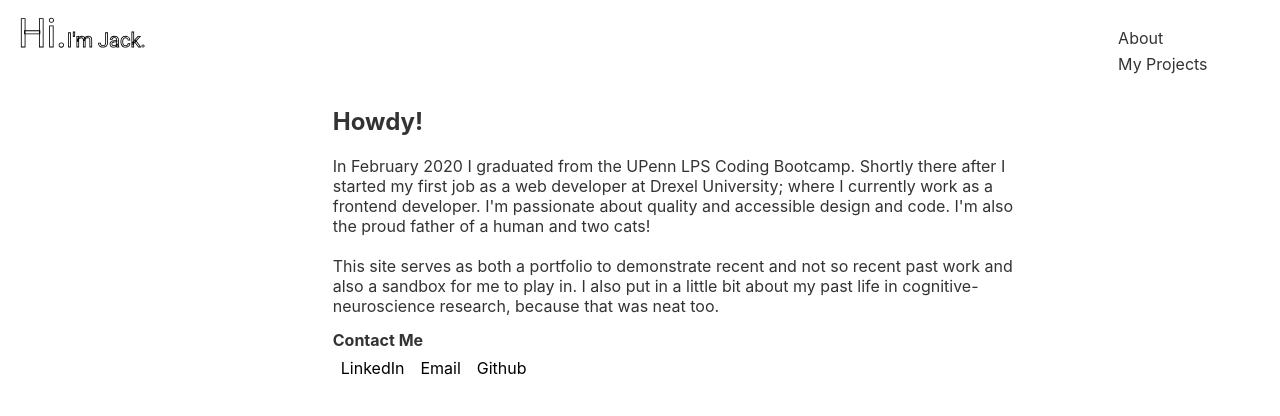
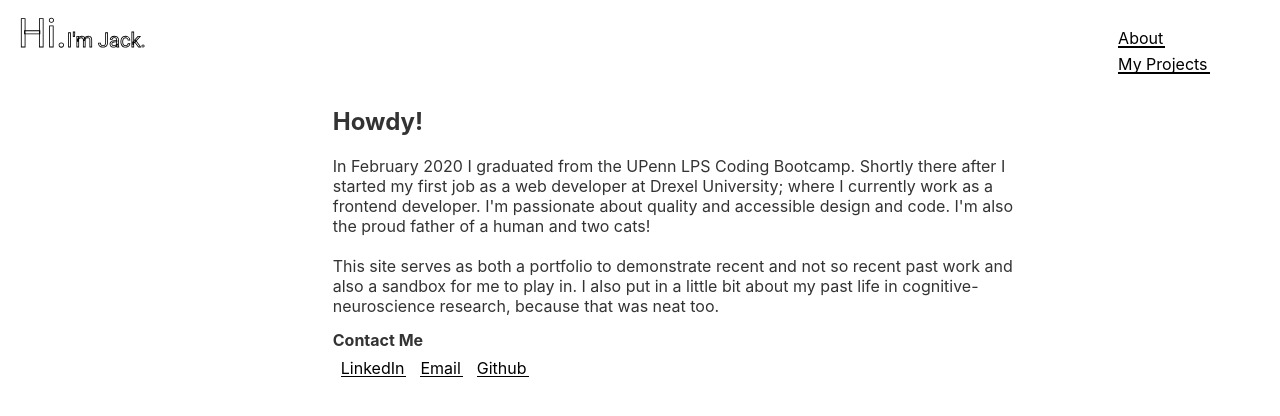
Before and after one commit to JackRyan1989/portfolio, a Svelte app: page / in a window 1280 px wide. Shown: the top 416 px of the page. Built offline with nearby package versions, Linux system fonts and the light colour scheme.

Commit message:
Small accessibility changes need to finish styling of projects.

```diff
--- a/src/App.svelte
+++ b/src/App.svelte
@@ -33,12 +33,12 @@
 
 <div class="wrapper">
   <div class="header">
-    <Header {makeSmall} onClickChangeView={onClickChangeView} />
+    <Header {makeSmall} {onClickChangeView} />
   </div>
   <main class="content" role="main">
     {#if setAbout}
     <section name="text" id="first">
-      <Text onClickChangeView={onClickChangeView}/>
+      <Text {makeSmall} {onClickChangeView}/>
     </section>
     {:else if setProjects}
     <section name="projects" id="second">
--- a/src/components/contact.svelte
+++ b/src/components/contact.svelte
@@ -3,17 +3,21 @@
 
 <section>
   <h3>Contact Me</h3>
-  <div class="contact-links">
-    <a href="https://www.linkedin.com/in/johnanthonyryan/" target="_blank"
-      >LinkedIn</a
+  <div tabindex="0" class="contact-links">
+    <a tabindex="0" href="https://www.linkedin.com/in/johnanthonyryan/" target="_blank"
+      ><span class="underline">LinkedIn</span></a
     >
-    <a href="mailto:jack.jackryan@protonmail.com">Email</a>
-    <a href="https://github.com/JackRyan1989" target="_blank">Github</a>
+    <a tabindex="0" href="mailto:jack.jackryan@protonmail.com"
+      ><span class="underline">Email</span></a
+    >
+    <a tabindex="0" href="https://github.com/JackRyan1989" target="_blank"
+      ><span class="underline">Github</span></a
+    >
   </div>
 </section>
 
 <style>
-* {
+  * {
     margin: 0;
     padding: 0;
     border: 0;
@@ -43,4 +47,35 @@
     color: #000;
     border-radius: 0.5em;
   }
+
+  .underline {
+    display: inline-block;
+    position: relative;
+    text-decoration: none;
+    color: black;
+    z-index: 1;
+    transition-property: color;
+    transition-duration: 0.25s;
+  }
+
+  .underline:hover {
+    color: white;
+  }
+
+  .underline::after {
+    content: "";
+    position: absolute;
+    left: 0;
+    bottom: 0.025em;
+    height: 0.1em;
+    width: 100%;
+    padding: 0px 1px;
+    background: black;
+    z-index: -1;
+    transition: height 0.25s cubic-bezier(0.6, 0, 0.4, 1);
+  }
+
+  .underline:hover::after {
+    height: 1.1em;
+  }
 </style>
--- a/src/components/header.svelte
+++ b/src/components/header.svelte
@@ -14,8 +14,12 @@
 <header class={makeSmall ? "shrinko" : "expando"}>
   <h1 class={makeSmall ? "shrink" : "expand"}>Hi.<span> I'm Jack.</span></h1>
   <div class={makeSmall ? "links" : "no-links"}>
-    <button on:click={() => onClickChangeView("about")}>About</button>
-    <button on:click={() => onClickChangeView("projects")}>My Projects</button>
+    <button tabindex="0" on:click={() => onClickChangeView("about")}
+      ><span class="underline">About</span></button
+    >
+    <button tabindex="0" on:click={() => onClickChangeView("projects")}
+      ><span class="underline">My Projects</span></button
+    >
   </div>
 </header>
 
@@ -90,7 +94,34 @@
     padding: 2%;
   }
 
-  .links button:hover {
+  .underline {
+    display: inline-block;
+    position: relative;
+    text-decoration: none;
+    color: black;
+    z-index: 1;
+    transition-property: color;
+    transition-duration: 0.25s;
+  }
 
+  .underline:hover {
+    color: white;
+  }
+
+  .underline::after {
+    content: "";
+    position: absolute;
+    left: 0;
+    bottom: 0.025em;
+    height: 0.1em;
+    width: 100%;
+    padding: 0px 1px;
+    background: black;
+    z-index: -1;
+    transition: height 0.25s cubic-bezier(0.6, 0, 0.4, 1);
+  }
+
+  .underline:hover::after {
+    height: 1.1em;
   }
 </style>
--- a/src/components/projects.svelte
+++ b/src/components/projects.svelte
@@ -4,10 +4,10 @@
 
 <section>
   <h2>Projects</h2>
-  <article>
+  <article tabindex="0">
     {#each PROJECTS as project}
       <div class="item-grid" id={project.id}>
-        <a class="item" href={project.url} target="_blank">
+        <a tabindex="0" class="item" href={project.url} target="_blank">
           <div class="item-content">
             <div>
               <h3 class="item-heading">{project.title}</h3>
@@ -55,11 +55,11 @@
   }
 
   article {
-    align-items: flex-start;
-    display: flex;
     min-height: 100%;
-    justify-content: center;
-    padding: 0px var(--spacing-l) var(--spacing-xxl) var(--spacing-l);
+  }
+
+  h2 {
+    margin: 0px 0px 2% 0;
   }
 
   .item-grid {
@@ -68,7 +68,7 @@
     grid-column-gap: var(--spacing-l);
     grid-row-gap: var(--spacing-l);
     max-width: var(--width-container);
-    width: 100%;
+    width: 75%;
   }
 
   .item {
--- a/src/components/textblurb.svelte
+++ b/src/components/textblurb.svelte
@@ -1,5 +1,6 @@
 <script>
   import Contact from './contact.svelte'
+  export let makeSmall;
 </script>
 
 <section>
@@ -19,9 +20,11 @@
       about my past life in cognitive-neuroscience research, because that was neat
       too.
     </p>
+    {#if makeSmall}
     <div>
       <Contact />
     </div>
+    {/if}
   </article>
 </section>
 
--- a/src/constants/projects.js
+++ b/src/constants/projects.js
@@ -1,25 +1,44 @@
 const PROJECTS = [
+  {
+    url: "https://drexel.edu/legacy-center/",
+    title: "Drexel University: Legacy Center Archives and Special Collections",
+    tech: ["HTML5", "CSS3", "JS"],
+    tasks: "Homepage Redesign & Content Review",
+  },
+  {
+    url: "https://drexel.edu/hunger-free-center/",
+    title: "Drexel University: The Center for Hunger Free Communities",
+    tech: ["HTML5", "CSS3", "JS"],
+    tasks:
+      "Homepage Redesign & Informational Architecture Restructuring plus some small topic filtering features.",
+  },
+  {
+    url: "https://drexel.edu/disability-resources/",
+    title: "Drexel University: Disability Resources",
+    tech: ["HTML5", "CSS3", "JS"],
+    tasks: "Homepage Redesign",
+  },
   {
     url: "https://github.com/CodeForPhilly/prevention-point",
     title: "Code for Philly: Prevention Point",
-        tech: "<p>#React #MaterialUI #MobX #Django #Jest #Yup</p>",
+    tech: ["React", "MaterialUI", "MobX", "Django", "Jest", "Yup"],
     tasks:
       "Developed models, tests and admin portal for Django backend. Developed tests and validation for frontend components using Yup and Jest.",
   },
   {
     url: "https://github.com/JackRyan1989/babyTracker",
     title: "Baby Tracker",
-        tech: "<p>#React #MongoDB Stitch #MaterialUI</p>",
+    tech: ["React", "MongoDB Stitch", "MaterialUI"],
     tasks:
       "Side project built using ReactJS, Material UI, and Mongo DB Stitch. The goal was to track my son's movements in the womb, sleeping, eating and pooping habits, along with parent effort. Oh and there's a contraction timer thrown in for good measure :)",
   },
   {
     url: "https://github.com/maleszewskid/Project-3",
     title: "Patient First",
-        tech: "<p>#React #Node #Express #PassportJS</p>",
+    tech: ["React", "Node", "Express", "PassportJS"],
     tasks:
       "Built the Node/Express server coupled with a MongoDB database. Developed the API and implemented authentication via PassportJS. Developed a lot of the frontend, list out here.",
   },
 ];
 
-export default PROJECTS
+export default PROJECTS;
```
Also changed, not shown: src/components/sidebar.svelte (deleted, +0 -16 lines), src/constants/tags.js (added, +19 -0 lines). Lines whose indentation alone changed are shown as unchanged.
